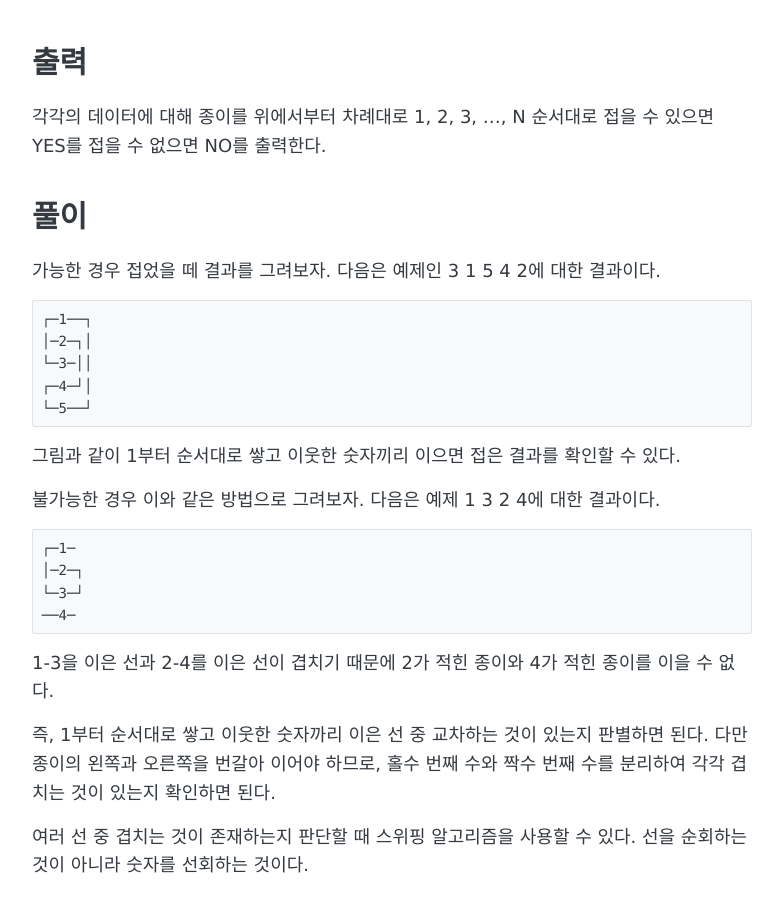
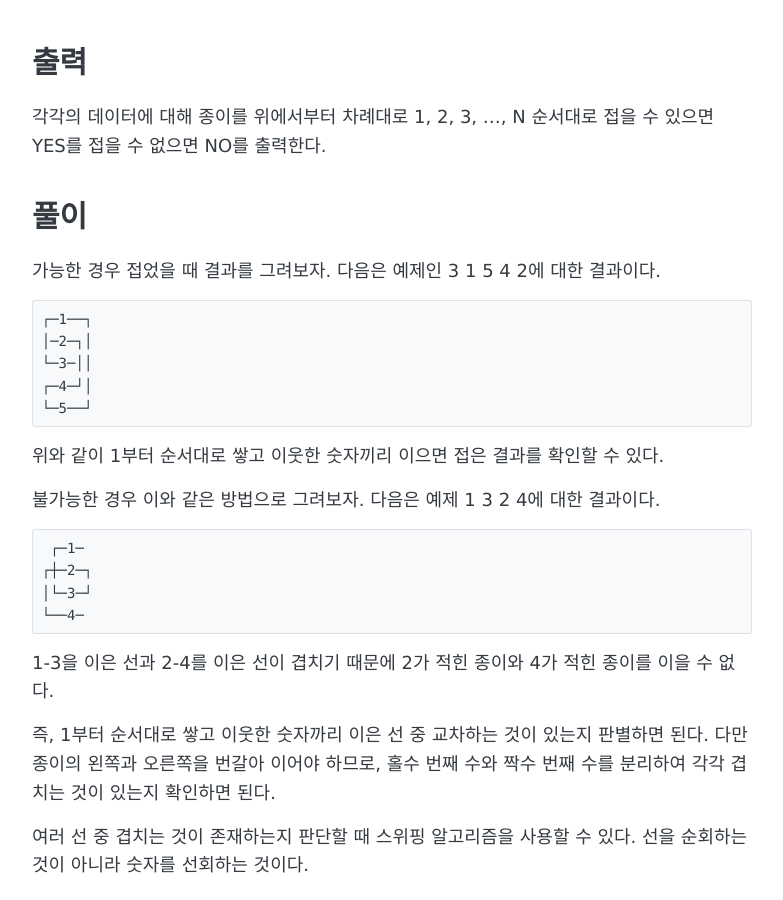
Before and after one commit to higstudev/higstudev.github.io, a Jekyll site: the page built from _posts/2024-01-07-BOJ1391.md, in a window 1280 px wide and 900 px high, scrolled down 1513 px. Shown: the whole window, without its empty margins (248-1031 px from the left). Built offline with Jekyll 4.4.1, drawn with Linux system fonts in a browser that asks for light colours; formulas are drawn with MathJax 3.

Commit message:
Update 2024-01-07-BOJ1391.md

````diff
--- a/_posts/2024-01-07-BOJ1391.md
+++ b/_posts/2024-01-07-BOJ1391.md
@@ -30,7 +30,7 @@ permalink: /BOJ1391/
 
 # 풀이
 
-가능한 경우 접었을 떼 결과를 그려보자. 다음은 예제인 3 1 5 4 2에 대한 결과이다.
+가능한 경우 접었을 때 결과를 그려보자. 다음은 예제인 3 1 5 4 2에 대한 결과이다.
 
 ```
 ┌─1──┐
@@ -40,15 +40,15 @@ permalink: /BOJ1391/
 └─5──┘
 ```
 
-그림과 같이 1부터 순서대로 쌓고 이웃한 숫자끼리 이으면 접은 결과를 확인할 수 있다.
+위와 같이 1부터 순서대로 쌓고 이웃한 숫자끼리 이으면 접은 결과를 확인할 수 있다.
 
 불가능한 경우 이와 같은 방법으로 그려보자. 다음은 예제 1 3 2 4에 대한 결과이다.
 
 ```
-┌─1─
-│─2─┐
-└─3─┘
-──4─
+ ┌─1─
+┌┼─2─┐
+│└─3─┘
+└──4─
 ```
 
 1-3을 이은 선과 2-4를 이은 선이 겹치기 때문에 2가 적힌 종이와 4가 적힌 종이를 이을 수 없다.
````
